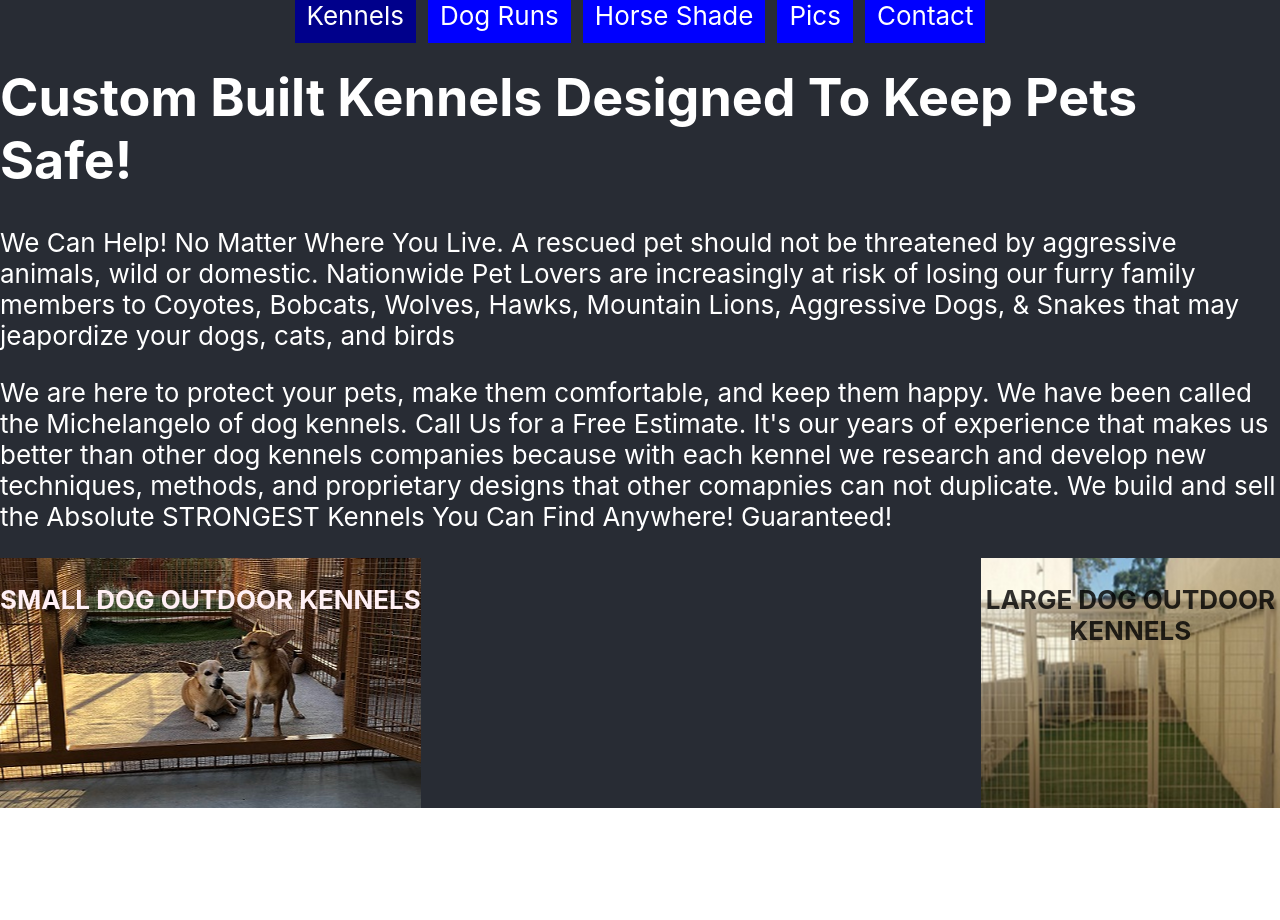
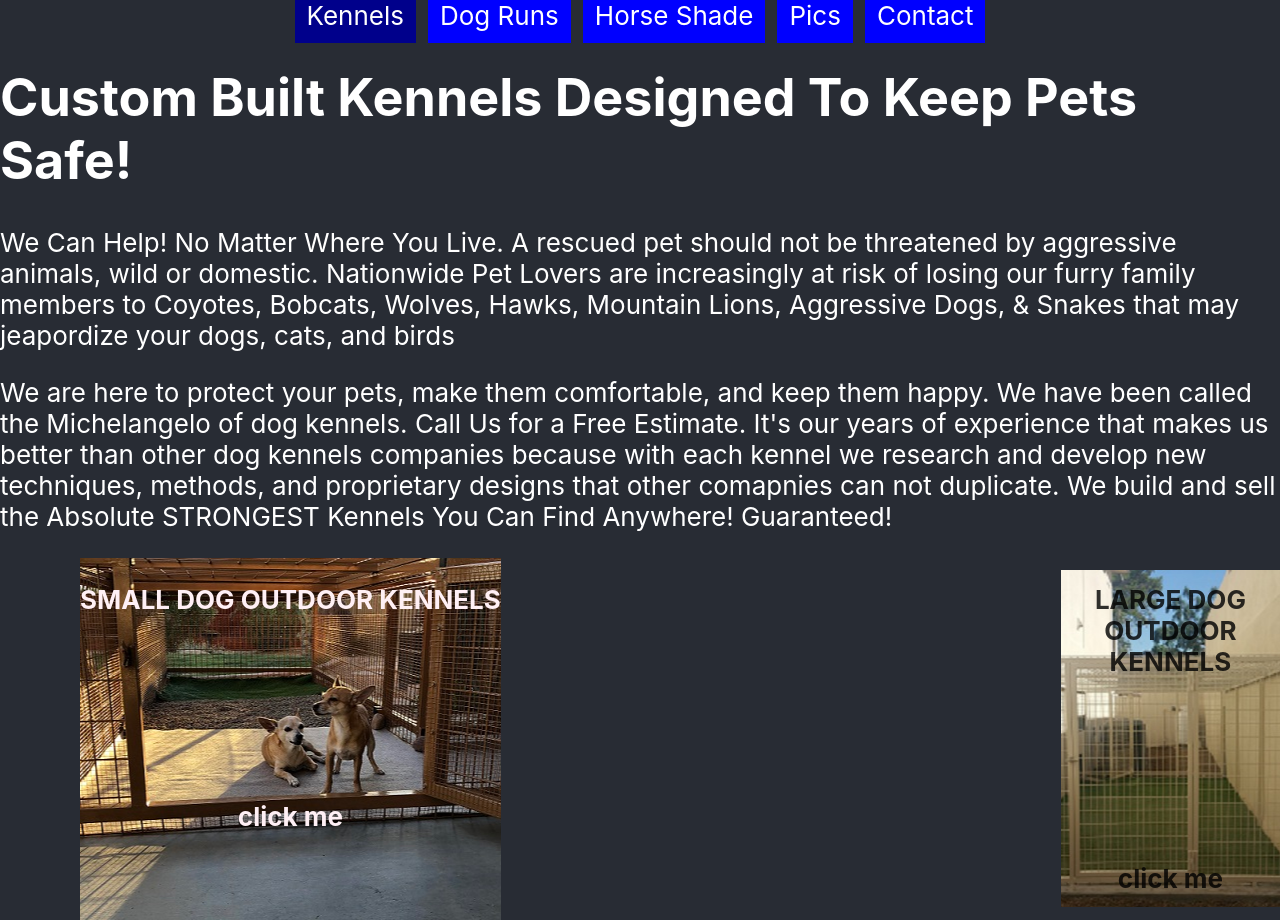
Before and after one commit to rhtaylor/Petsafe-kennels, a React (Create React App) app in the folder React-Front/pet-safe-kennels/: page /Kennel in a window 1280 px wide. Before the commit the page ends 808 px from the top, so only its background shows below. Built offline with nearby package versions, Linux system fonts and the light colour scheme; no server answers.

Commit message:
adds scss style update

```diff
--- a/React-Front/pet-safe-kennels/src/components/BigKennel.jsx
+++ b/React-Front/pet-safe-kennels/src/components/BigKennel.jsx
@@ -17,7 +17,7 @@ export default class BigKennel extends Component{
             key={this.props.show}
         >
             <p>LARGE DOG OUTDOOR KENNELS</p>
-
+            <p id="bottom">click me</p>
         </div>)
     }
 }
--- a/React-Front/pet-safe-kennels/src/components/LowProfileKennels.jsx
+++ b/React-Front/pet-safe-kennels/src/components/LowProfileKennels.jsx
@@ -22,6 +22,7 @@ export default class LowProfile extends Component{
                 key={this.props.show}
                 >
                 <p>SMALL DOG OUTDOOR KENNELS</p>
+                <p id="bottom">click me</p>
               </div>
 
 
--- a/React-Front/pet-safe-kennels/src/css/big-kennel.scss
+++ b/React-Front/pet-safe-kennels/src/css/big-kennel.scss
@@ -12,6 +12,9 @@
         text-align: center;
         font-weight: bold;
 
+    }
+    #bottom{
+        padding-top: 20vh;
     }
 }
 
--- a/React-Front/pet-safe-kennels/src/css/small-dog-kennel.scss
+++ b/React-Front/pet-safe-kennels/src/css/small-dog-kennel.scss
@@ -11,11 +11,15 @@
     min-height: 250px;
     max-width: 450px;
     margin-right: 70vh;
+    margin-left: 10vh;
     p{
         color: lavenderblush;
         text-align: center;
         font-weight: bold;
 
+    }
+    #bottom{
+        padding-top: 20vh;
     }
 }
  #small-dog-kennel-back{
```
Also changed, not shown: 1 other file (tests, documents, lock files or other folders).
